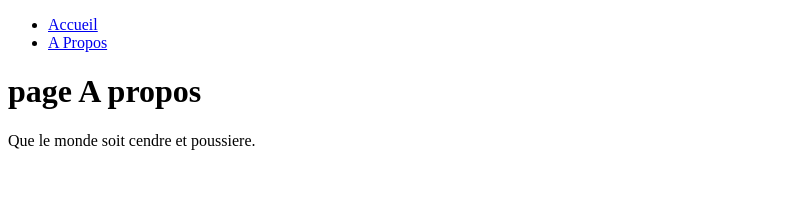
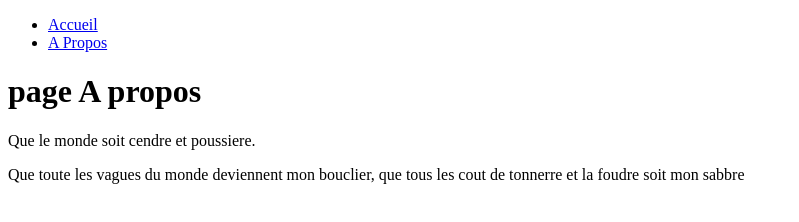
Before and after one commit to MohamedLegrand/Mon_projet, a plain HTML site: page A_propos.html in a window 1280 px wide. Shown: the whole page, without its empty margins (0-799 px from the left). Drawn offline with Linux system fonts and the light colour scheme.

Commit message:
Ajout d'un nouveau paragraphe dans la page a propos

```diff
--- a/A_propos.html
+++ b/A_propos.html
@@ -12,5 +12,6 @@
     </ul>
     <h1>page A propos</h1>
      <p> Que le monde soit cendre et poussiere. </p>
+      <p>Que toute les vagues du monde deviennent mon bouclier, que tous les cout de tonnerre et la foudre soit mon sabbre</p>
  </body>
  </html>
```
